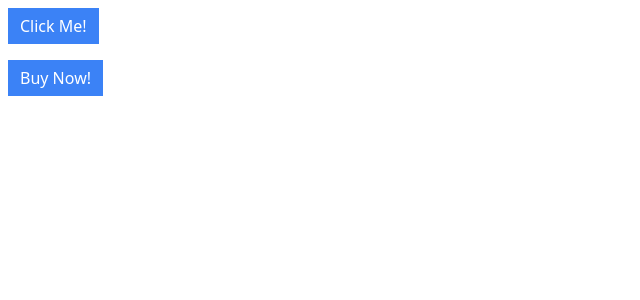
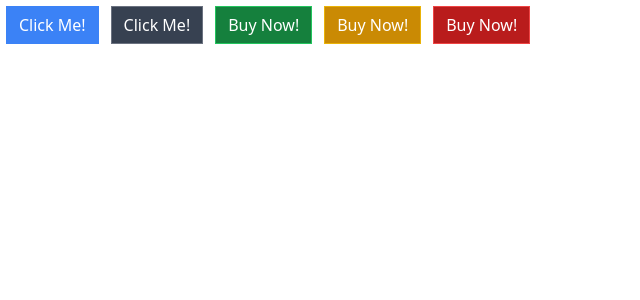
Before and after one commit to hungbui7690/react-learning, a React (Create React App) app in the folder client/: page / in a window 1280 px wide. Shown: the top 300 px of the page, without its empty margins (0-640 px from the left). Built offline with nearby package versions, Linux system fonts and the light colour scheme.

Commit message:
Building Some Variations

```diff
--- a/client/src/App.js
+++ b/client/src/App.js
@@ -1,5 +1,5 @@
 /*
-  The ClassNames Library P3
+  Building Some Variations
 
 */
 
@@ -10,9 +10,10 @@
     <div>
       <div>
         <Button primary>Click Me!</Button>
-        <div>
-          <Button success>Buy Now!</Button>
-        </div>
+        <Button secondary>Click Me!</Button>
+        <Button success>Buy Now!</Button>
+        <Button warning>Buy Now!</Button>
+        <Button danger>Buy Now!</Button>
       </div>
     </div>
   )
--- a/client/src/Button.js
+++ b/client/src/Button.js
@@ -1,12 +1,4 @@
 import classnames from 'classnames'
-
-// *** add px-1.5 > can combine string with object
-const finalClassName = classnames('px-1.5', {
-  'bg-blue-500': true,
-  'text-yellow': false,
-})
-
-console.log(finalClassName)
 
 const Button = ({
   children,
@@ -18,11 +10,17 @@
   outline,
   rounded,
 }) => {
-  return (
-    <button className='px-3 m-2 py-1.5 border-blue-600 bg-blue-500 text-white'>
-      {children}
-    </button>
-  )
+  // ***
+  const classes = classnames('px-3 py-1.5 m-1.5 border', {
+    'border-blue-500 bg-blue-500 text-white': primary, // only apply these classes when primary = true
+    'border-gray-500 bg-gray-700 text-white': secondary,
+    'border-green-500 bg-green-700 text-white': success,
+    'border-yellow-500 bg-yellow-600 text-white': warning,
+    'border-red-500 bg-red-700 text-white': danger,
+  })
+
+  // ***
+  return <button className={classes}>{children}</button>
 }
 
 export default Button
```
